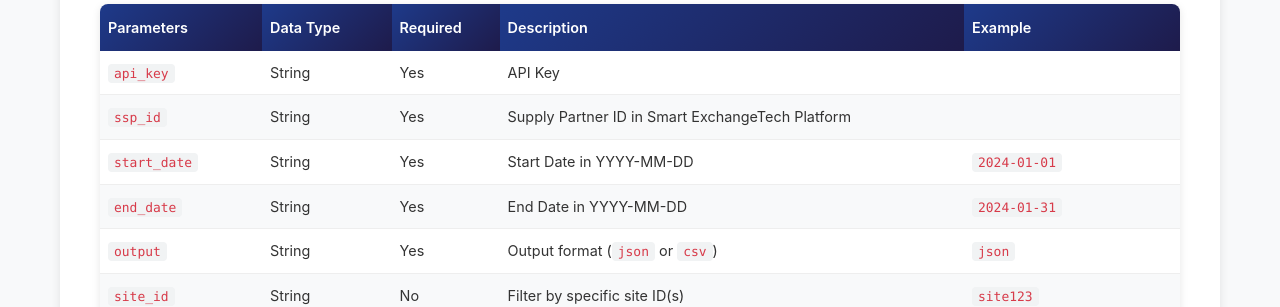
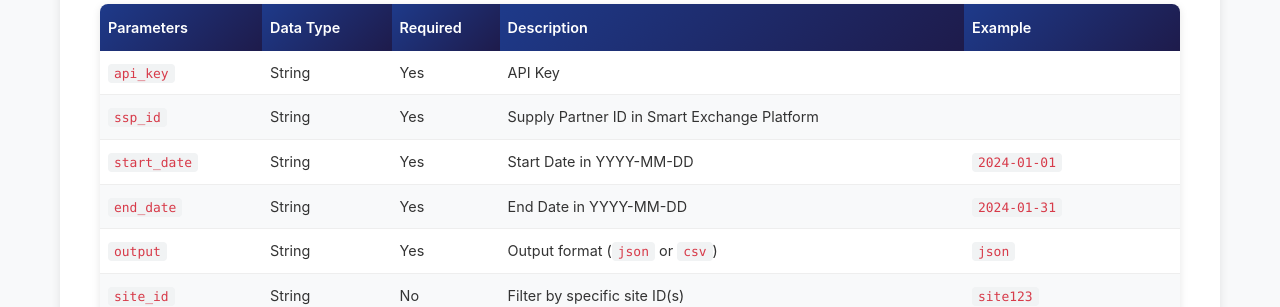
Before and after one commit to smart-exchange-ai-digital/public-api-docs, a Jekyll site: the page built from docs/api-specification.md, in a window 1280 px wide and 900 px high, scrolled down 967 px. Shown: the part 152-459 px from the top of the window. Built offline with Jekyll 4.4.1, drawn with Linux system fonts in a browser that asks for light colours; some of the changed text lies outside the part shown.

Commit message:
minor changes

```diff
--- a/docs/api-specification.md
+++ b/docs/api-specification.md
@@ -39,7 +39,7 @@ Retrieves supply partner reporting data with flexible filtering and output forma
 | Parameters | Data Type | Required | Description | Example |
 | :---- | :---- | :---- | :---- | :---- |
 | `api_key` | String | Yes | API Key |  |
-| `ssp_id` | String | Yes | Supply Partner ID in Smart ExchangeTech Platform |  |
+| `ssp_id` | String | Yes | Supply Partner ID in Smart Exchange Platform |  |
 | `start_date` | String | Yes | Start Date in YYYY-MM-DD | `2024-01-01` |
 | `end_date` | String | Yes | End Date in YYYY-MM-DD | `2024-01-31` |
 | `output` | String | Yes | Output format (`json` or `csv`) | `json` |
@@ -111,7 +111,7 @@ Retrieves demand partner reporting data with flexible filtering and output forma
 | Parameters | Data Type | Required | Description | Example |
 | :---- | :---- | :---- | :---- | :---- |
 | `api_key` | String | Yes | API Key |  |
-| `dsp_id` | String | Yes | Demand Partner ID in Smart ExchangeTech Platform |  |
+| `dsp_id` | String | Yes | Demand Partner ID in Smart Exchange Platform |  |
 | `start_date` | String | Yes | Start Date in YYYY-MM-DD | `2024-01-01` |
 | `end_date` | String | Yes | End Date in YYYY-MM-DD | `2024-01-31` |
 | `output` | String | Yes | Output format (`json` or `csv`) | `json` |
```
